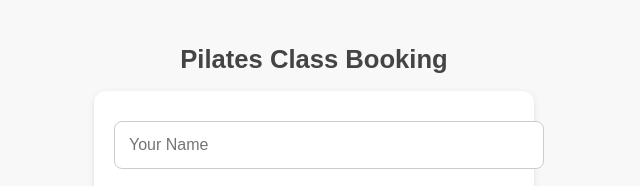
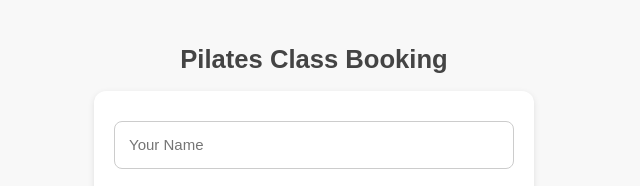
Before and after one commit to antoniszaravelas/nati, a plain HTML site: page index.html in a window 1280 px wide. Shown: the top 186 px of the page, 326-966 px from the left. Drawn offline with Linux system fonts and the light colour scheme.

Commit message:
Add files via upload

```diff
--- a/index.html
+++ b/index.html
@@ -25,11 +25,17 @@
     }
     input, select, button {
       width: 100%;
+      max-width: 100%;        /* ✅ prevent overflow */
+      box-sizing: border-box; /* ✅ include padding in width calc */
       padding: 14px;
       margin: 10px 0;
       border: 1px solid #ccc;
       border-radius: 8px;
       font-size: 16px;
+    }
+    input::placeholder {
+      font-size: 15px;
+      text-overflow: ellipsis; /* ✅ truncate if too long */
     }
     button {
       background: #28a745;
@@ -123,7 +129,7 @@
       const name = document.getElementById('name').value;
       const slot = document.getElementById('slot').value;
 
-      fetch("YOUR_WEB_APP_URL_HERE", {
+      fetch("https://script.google.com/macros/s/AKfycbxOOWFiDDiqbeDkjPogoWZx4ItJ0UrpfBj_LRPVVhg3bPORuejjfXZ_f0WrYvgkm7G9/exec", {
         method: "POST",
         body: JSON.stringify({ name, slot })
       })
```
